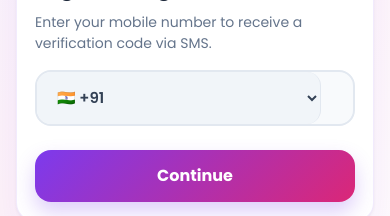
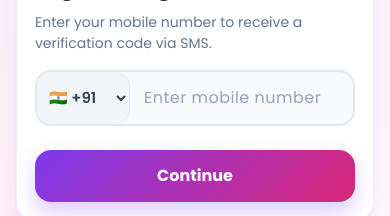
Before and after one commit to superbeem143/Sellby, a website with bundled scripts: page login.html in a window 390 px wide. Shown: the part 410-626 px from the top of the page. Built offline with nearby package versions, Linux system fonts and the light colour scheme; no server answers.

Commit message:
Update style.css

```diff
--- a/css/style.css
+++ b/css/style.css
@@ -2849,3 +2849,38 @@ button, input, select, textarea {
     border-radius: 16px !important;
   }
 }
+/* =====================================================
+   SELLBY LOGIN MOBILE PHONE INPUT FIX
+   ===================================================== */
+
+@media (max-width: 768px) {
+
+    html body .phone-input-wrapper {
+        width: 100% !important;
+        display: flex !important;
+        flex-direction: row !important;
+        align-items: center !important;
+        gap: 0 !important;
+        overflow: hidden !important;
+    }
+
+    html body .phone-input-wrapper .country-code-select {
+        width: auto !important;
+        min-width: 92px !important;
+        max-width: 105px !important;
+        flex: 0 0 auto !important;
+        height: 52px !important;
+        padding: 0 8px !important;
+    }
+
+    html body .phone-input-wrapper .phone-input {
+        width: auto !important;
+        min-width: 0 !important;
+        flex: 1 1 auto !important;
+        height: 52px !important;
+        padding: 0 14px !important;
+        font-size: 16px !important;
+        display: block !important;
+    }
+
+}
```
